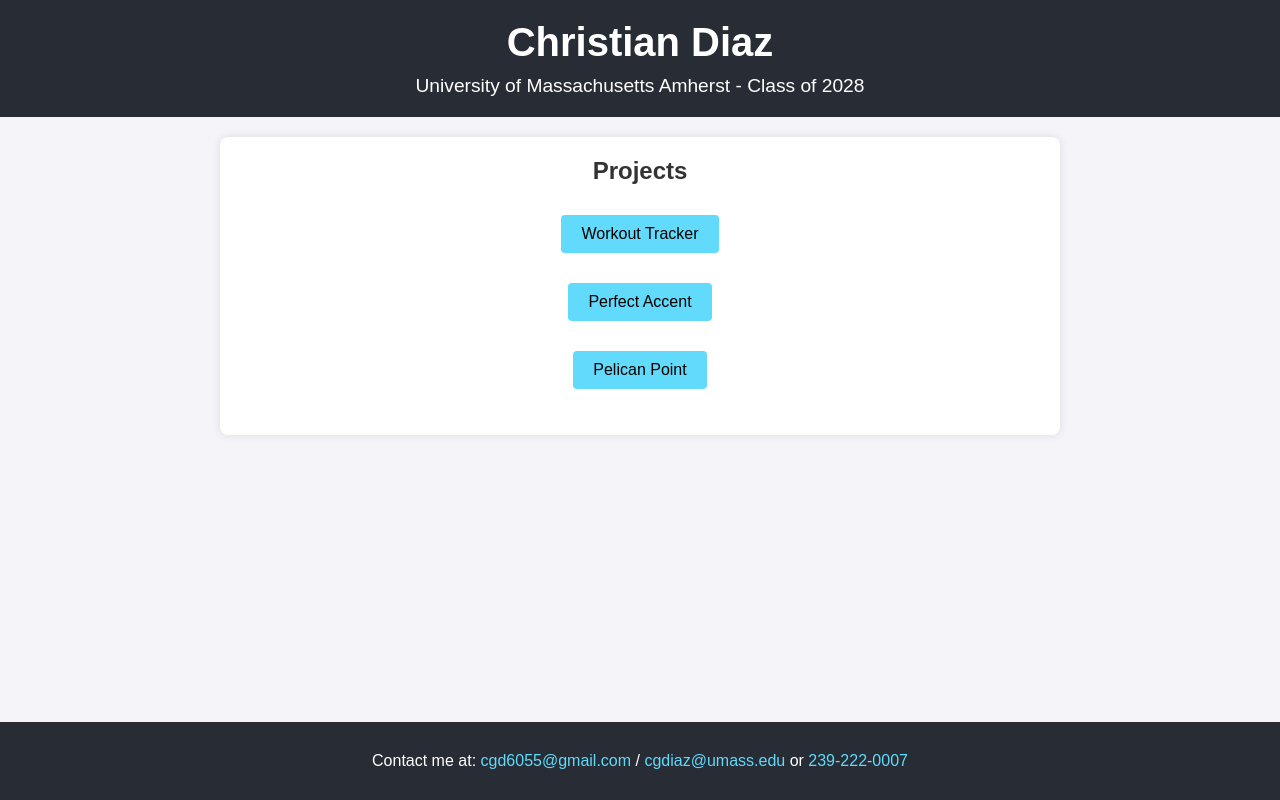
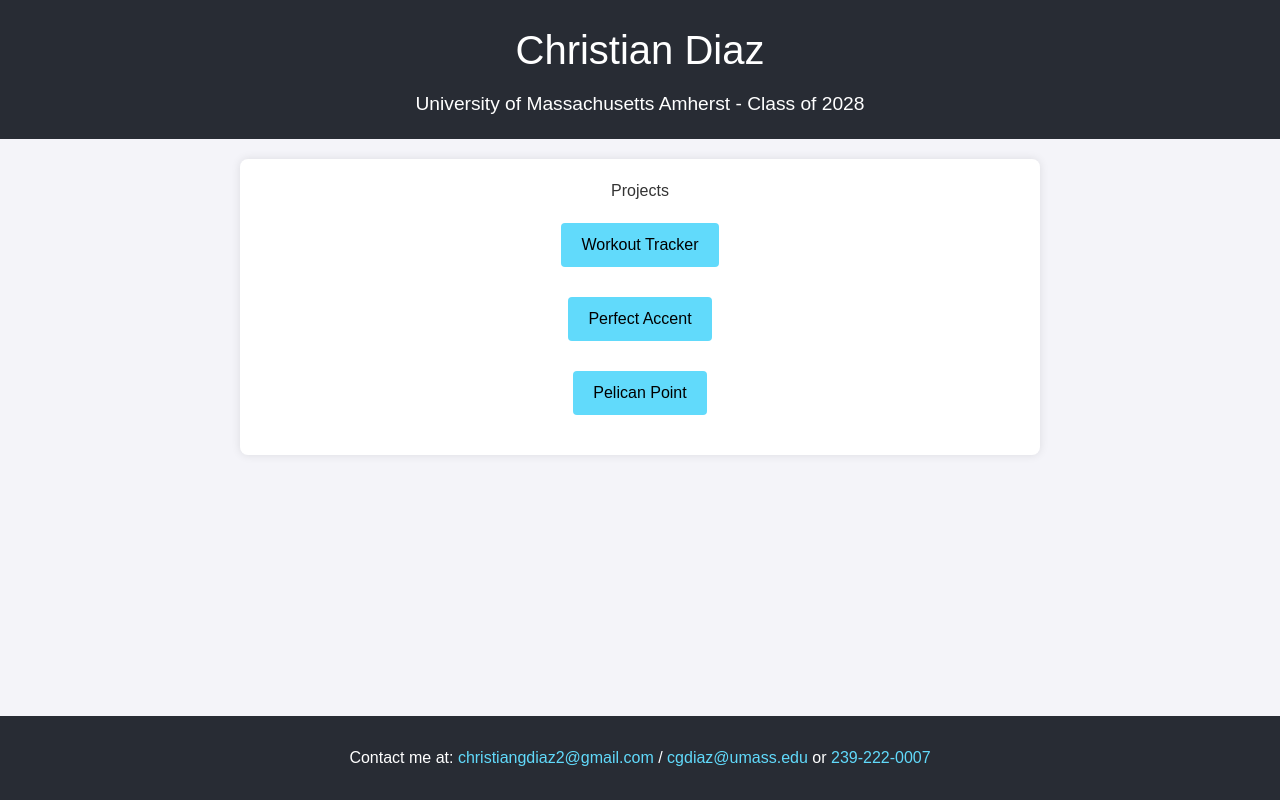
Before and after one commit to christiangdiaz/Portfolio, a React (Create React App) app: page / in a window 1280 px wide. Built offline with nearby package versions, Linux system fonts and the light colour scheme.

Commit message:
changed email

```diff
--- a/package.json
+++ b/package.json
@@ -37,5 +37,9 @@
       "last 1 firefox version",
       "last 1 safari version"
     ]
+  },
+  "devDependencies": {
+    "tailwind": "^4.0.0",
+    "tailwindcss": "^3.4.14"
   }
 }
--- a/src/App.js
+++ b/src/App.js
@@ -55,7 +55,7 @@ function App() {
         </section>
       </main>
       <footer className="App-footer">
-        <p>Contact me at: <a href="mailto:cgd6055@gmail.com" target='blank'>cgd6055@gmail.com</a> / <a href='mailto:cgdiaz@umass.edu' target='blank'>cgdiaz@umass.edu</a> or <a href="tel:2392220007">239-222-0007</a></p>
+        <p>Contact me at: <a href="mailto:christiangdiaz2@gmail.com" target='blank'>christiangdiaz2@gmail.com</a> / <a href='mailto:cgdiaz@umass.edu' target='blank'>cgdiaz@umass.edu</a> or <a href="tel:2392220007">239-222-0007</a></p>
       </footer>
     </div>
   );
--- a/src/index.css
+++ b/src/index.css
@@ -1,13 +1,3 @@
-body {
-  margin: 0;
-  font-family: -apple-system, BlinkMacSystemFont, 'Segoe UI', 'Roboto', 'Oxygen',
-    'Ubuntu', 'Cantarell', 'Fira Sans', 'Droid Sans', 'Helvetica Neue',
-    sans-serif;
-  -webkit-font-smoothing: antialiased;
-  -moz-osx-font-smoothing: grayscale;
-}
-
-code {
-  font-family: source-code-pro, Menlo, Monaco, Consolas, 'Courier New',
-    monospace;
-}
+@tailwind base;
+@tailwind components;
+@tailwind utilities;
--- /dev/null
+++ b/tailwind.config.js
@@ -0,0 +1,8 @@
+/** @type {import('tailwindcss').Config} */
+module.exports = {
+  content: ["./src/**/*.{html,js}"],
+  theme: {
+    extend: {},
+  },
+  plugins: [],
+}
```
Also changed, not shown: 1 other file (tests, documents, lock files or other folders).
